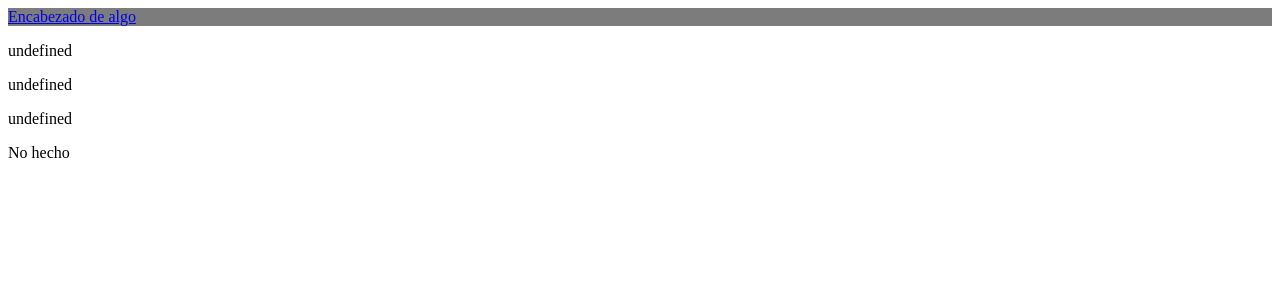
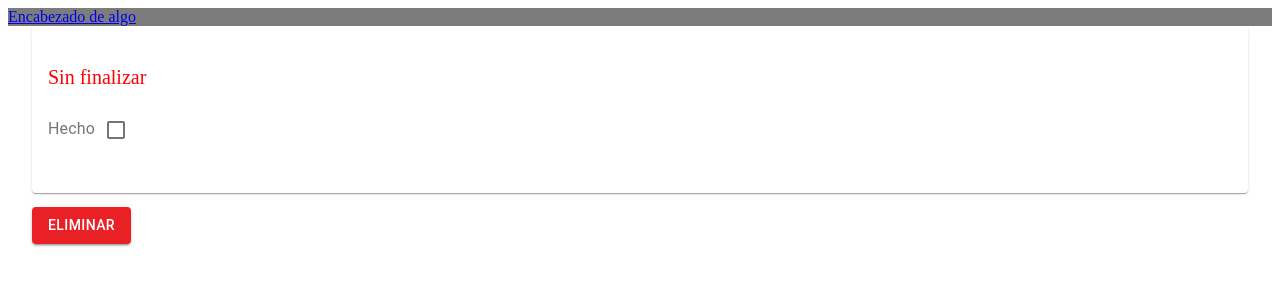
Before and after one commit to jubarbo/tickets-frontend-v1, a React (Create React App) app: page /ticket/1 in a window 1280 px wide. Shown: the top 300 px of the page. Built offline with nearby package versions, Linux system fonts and the light colour scheme; no server answers.

Commit message:
TicketDetails

```diff
--- a/src/components/Ticket/Ticket.js
+++ b/src/components/Ticket/Ticket.js
@@ -1,7 +1,6 @@
 import React, { Component } from "react";
 import propTypes from "prop-types";
 import { Link } from "react-router-dom";
-import { makeStyles } from "@material-ui/core/styles";
 
 import {
   Button,
@@ -64,14 +63,16 @@ class Ticket extends Component {
               onChange={this.props.checkDone.bind(this, ticket._id)}
             />
           </InputLabel>
+
+
           <FormControl>
             <Button
-              style={btnDelete}
-              onClick={this.props.onDelete.bind(this, ticket._id)}
+            href={`/ticket/${ticket._id}`}
+              // onClick={this.props.onDelete.bind(this, ticket._id)}
               variant="contained"
-              color="secondary"
+              color="primary"
             >
-              Eliminar
+              Ver Más
             </Button>
           </FormControl>
         </CardContent>
@@ -84,14 +85,14 @@ Ticket.propTypes = {
   ticket: propTypes.object.isRequired,
 };
 
-const btnDelete = {
-  background: "#ea2027",
-  // fontSize: "18px",
-  // color: "#fff",
-  // border: "none",
-  // padding: "10px",
-  // borderRadius: "50%",
-  // cursor: "pointer",
-};
+// const btnDelete = {
+//   background: "#ea2027",
+//   // fontSize: "18px",
+//   // color: "#fff",
+//   // border: "none",
+//   // padding: "10px",
+//   // borderRadius: "50%",
+//   // cursor: "pointer",
+// };
 
 export default Ticket;
--- a/src/components/Ticket/TicketDetails.js
+++ b/src/components/Ticket/TicketDetails.js
@@ -1,15 +1,90 @@
-import React from "react";
+import React, { Component } from "react";
+import propTypes from "prop-types";
+import { Link } from "react-router-dom";
 
-function TicketDetails(props) {
-  const ticket = props.data;
-  return (
-    <div>
-      <p>{`${ticket._id}`}</p>
-      <p>{`${ticket.title}`}</p>
-      <p>{`${ticket.description}`}</p>
-      <p>{`${ticket.done ? "Hecho" : "No hecho"}`}</p>
-    </div>
-  );
+import {
+  Button,
+  FormControl,
+  Card,
+  Checkbox,
+  InputLabel,
+  CardContent,
+  Typography,
+} from "@material-ui/core";
+
+class TicketDetails extends Component {
+  state = {
+    data: this.props,
+    loading: false,
+    error: false,
+  };
+
+  classCheckDone() {
+    return {
+      width: "4em",
+    };
+  }
+
+  isDoneStyle() {
+    return {
+      fontSize: "20px",
+      textDecoration: "none",
+      color: this.state.data.ticket.done ? "green" : "red",
+    };
+  }
+
+  render() {
+    const { ticket } = this.props;
+    return (
+      <Card>
+        <CardContent>
+          <Typography color="textSecondary" gutterBottom>
+            {ticket._id}
+          </Typography>
+
+          <Typography variant="h5" component="h2">
+            <Link to={`/ticket/${ticket._id}`}>
+              <p>{ticket.title}</p>
+            </Link>
+          </Typography>
+
+          <p>{ticket.description}</p>
+
+          <p style={this.isDoneStyle()}>
+            {ticket.done ? "Finalizado" : "Sin finalizar"}
+          </p>
+
+          <InputLabel htmlFor="done">
+            Hecho
+            <Checkbox
+              id="done"
+              className="checkDone"
+              color="primary"
+              laber="Hecho"
+              checked={ticket.done}
+              onChange={this.props.checkDone.bind(this, ticket._id)}
+            />
+          </InputLabel>
+
+          <FormControl></FormControl>
+        </CardContent>
+      </Card>
+    );
+  }
 }
 
+TicketDetails.propTypes = {
+  ticket: propTypes.object.isRequired,
+};
+
+// const btnDelete = {
+//   background: "#ea2027",
+//   // fontSize: "18px",
+//   // color: "#fff",
+//   // border: "none",
+//   // padding: "10px",
+//   // borderRadius: "50%",
+//   // cursor: "pointer",
+// };
+
 export default TicketDetails;
--- a/src/components/Ticket/TicketList.js
+++ b/src/components/Ticket/TicketList.js
@@ -41,21 +41,21 @@ class TicketList extends Component {
     return res;
   };
 
-  onDelete = (_id) => {
-    this.deleteTicket(_id)
-      .then(async (res) => {
-        const message = await res.json();
-        console.log(message);
-        const newTickets = this.state.data.filter(
-          (ticket) => ticket._id !== _id
-        );
-        this.setState({ data: newTickets });
-      })
-      .catch((err) => {
-        console.log(err);
-        this.setState({ error: err });
-      });
-  };
+  // onDelete = (_id) => {
+  //   this.deleteTicket(_id)
+  //     .then(async (res) => {
+  //       const message = await res.json();
+  //       console.log(message);
+  //       const newTickets = this.state.data.filter(
+  //         (ticket) => ticket._id !== _id
+  //       );
+  //       this.setState({ data: newTickets });
+  //     })
+  //     .catch((err) => {
+  //       console.log(err);
+  //       this.setState({ error: err });
+  //     });
+  // };
 
   onCheck = (_id) => {
     this.state.data.map((ticket) => {
@@ -98,7 +98,7 @@ class TicketList extends Component {
       <Ticket
         ticket={ticket}
         key={ticket._id}
-        onDelete={this.onDelete}
+        // onDelete={this.onDelete}
         checkDone={this.onCheck}
       />
     ));
--- a/src/pages/TicketDetailsContainer.js
+++ b/src/pages/TicketDetailsContainer.js
@@ -1,11 +1,73 @@
 import React, { Component } from "react";
 import TicketDetails from "../components/Ticket/TicketDetails";
-import { CircularProgress } from "@material-ui/core";
+// import Ticket from "../components/Ticket/Ticket";
+
+import {
+  CircularProgress,
+  FormControl,
+  Button,
+  Container,
+} from "@material-ui/core";
+
+
 export default class TicketDetailsContainer extends Component {
   state = {
     data: [],
     loading: true,
     error: false,
+  };
+
+  deleteTicket = async (_id) => {
+    const res = await fetch(`http://93.189.91.4:3000/api/tickets/${_id}`, {
+      method: "DELETE",
+    });
+    return res;
+  };
+
+  onDelete = () => {
+    const _id = this.state.data._id;
+    this.deleteTicket(_id)
+      .then(async (res) => {
+        const message = await res.json();
+        console.log(message);
+        setTimeout(() => {
+          this.props.history.push("/");
+        }, 500);
+      })
+      .catch((err) => {
+        console.log(err);
+        this.setState({ error: err });
+      });
+  };
+
+  updateCheckDone = async (_id, isDone) => {
+    const res = await fetch(`http://93.189.91.4:3000/api/tickets/${_id}`, {
+      method: "PUT",
+      headers: {
+        "Content-Type": "application/json",
+      },
+      body: JSON.stringify({ done: isDone }),
+    });
+    return res;
+  };
+
+  onCheck = (_id) => {
+    const ticket = this.state.data;
+    // console.log(ticket);
+    ticket.done = !ticket.done;
+    this.setState({ done: ticket.done });
+
+    this.updateCheckDone(_id, ticket.done)
+      .then(async (res) => {
+        const ticketUpdated = await res.json();
+        console.log(`${JSON.stringify(ticketUpdated.message)}`);
+      })
+      .catch((err) => {
+        console.log(err);
+        this.setState({ error: err });
+      });
+
+    return ticket;
   };
 
   componentDidMount() {
@@ -30,6 +92,38 @@ export default class TicketDetailsContainer extends Component {
     if (this.state.loading) {
       return <CircularProgress />;
     }
-    return <TicketDetails data={this.state.data} />;
+    const ticket = this.state.data;
+    console.log(ticket);
+
+    return (
+      <Container>
+        <TicketDetails
+          ticket={this.state.data}
+          key={this.state.data._id}
+          checkDone={this.onCheck}
+        />
+
+        <FormControl>
+          <Button
+            style={btnDelete}
+            onClick={this.onDelete}
+            variant="contained"
+            color="secondary"
+          >
+            Eliminar
+          </Button>
+        </FormControl>
+      </Container>
+    );
   }
 }
+
+const btnDelete = {
+  background: "#ea2027",
+  // fontSize: "18px",
+  // color: "#fff",
+  // border: "none",
+  // padding: "10px",
+  // borderRadius: "50%",
+  // cursor: "pointer",
+};
```
Also changed, not shown: 1 other file (tests, documents, lock files or other folders).
